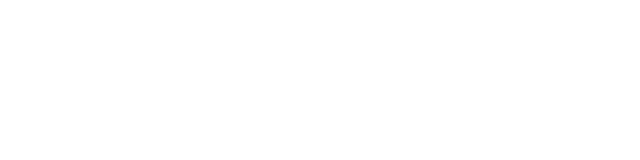
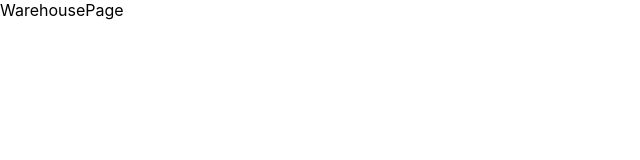
Before and after one commit to JimmyZ98/InStock, a React (Create React App) app: page /warehouse in a window 1280 px wide. Shown: the top 160 px of the page, without its empty margins (0-640 px from the left). Built offline with nearby package versions, Linux system fonts and the light colour scheme.

Commit message:
created routing paths in the App.js file

```diff
--- a/src/App.js
+++ b/src/App.js
@@ -1,7 +1,26 @@
 import "./App.css";
+import React from "react";
+import { BrowserRouter, Route } from "react-router-dom";
+import WarehousePage from "./pages/WarehousePage/WarehousePage";
+import InventoryPage from "./pages/InventoryPage/InventoryPage";
+import AddWarehousePage from "./pages/AddWarehousePage/AddWarehousePage";
+import EditWarehousePage from "./pages/EditWarehousePage/EditWarehousePage";
+import AddInventoryPage from "./pages/AddInventoryPage/AddInventoryPage";
+import EditInventoryPage from "./pages/EditInventoryPage/EditInventoryPage";
 
 function App() {
-  return <div className="App"></div>;
+  return (
+    <div className="App">
+      <BrowserRouter>
+        <Route path="/warehouse" component={WarehousePage} />
+        <Route path="/inventory" component={InventoryPage} />
+        <Route path="/warehouse-add" component={AddWarehousePage} />
+        <Route path="/warehouse-edit" component={EditWarehousePage} />
+        <Route path="/inventory-add" component={AddInventoryPage} />
+        <Route path="/inventory-edit" component={EditInventoryPage} />
+      </BrowserRouter>
+    </div>
+  );
 }
 
 export default App;
```
